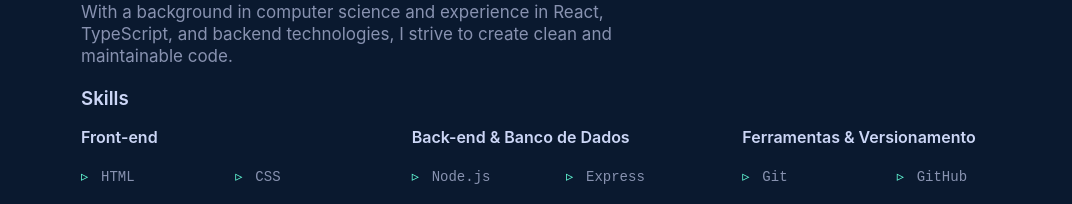
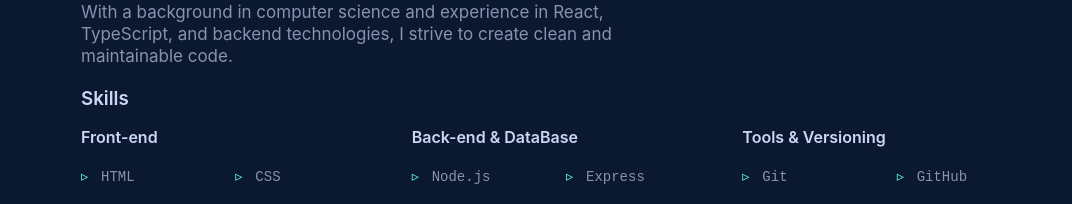
Before and after one commit to GiovannyLino/Portfolio, a React (Vite) app: page / in a window 1280 px wide. Shown: the part 1080-1284 px from the top of the page, without its empty margins (79-1151 px from the left). Built offline with nearby package versions, Linux system fonts and the light colour scheme; a web font is replaced by a local one.

Commit message:
Update About.tsx

```diff
--- a/src/sections/About.tsx
+++ b/src/sections/About.tsx
@@ -19,8 +19,8 @@ const About = () => {
       },
       sections: {
         frontEnd: 'Front-end',
-        backEnd: 'Back-end & Banco de Dados',
-        tools: 'Ferramentas & Versionamento',
+        backEnd: 'Back-end & DataBase',
+        tools: 'Tools & Versioning',
       }
     },
     pt: {
```
